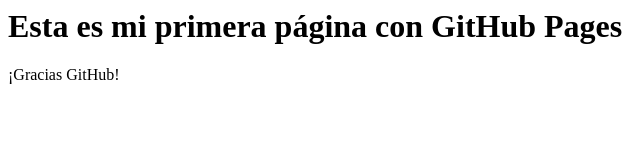
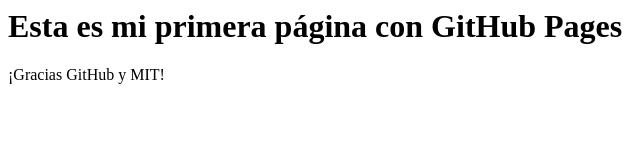
Before and after one commit to reguibovich/primerRepo, a plain HTML site: page index.html in a window 1280 px wide. Shown: the full height of the page, 0-640 px from the left. Drawn offline with Linux system fonts and the light colour scheme.

Commit message:
Update index.html

```diff
--- a/index.html
+++ b/index.html
@@ -1,4 +1,4 @@
 <html>
 <h1> Esta es mi primera página con GitHub Pages </h1>
-<p>¡Gracias GitHub!</p>
+  <p>¡Gracias GitHub y MIT! </p>
 </html>
```
